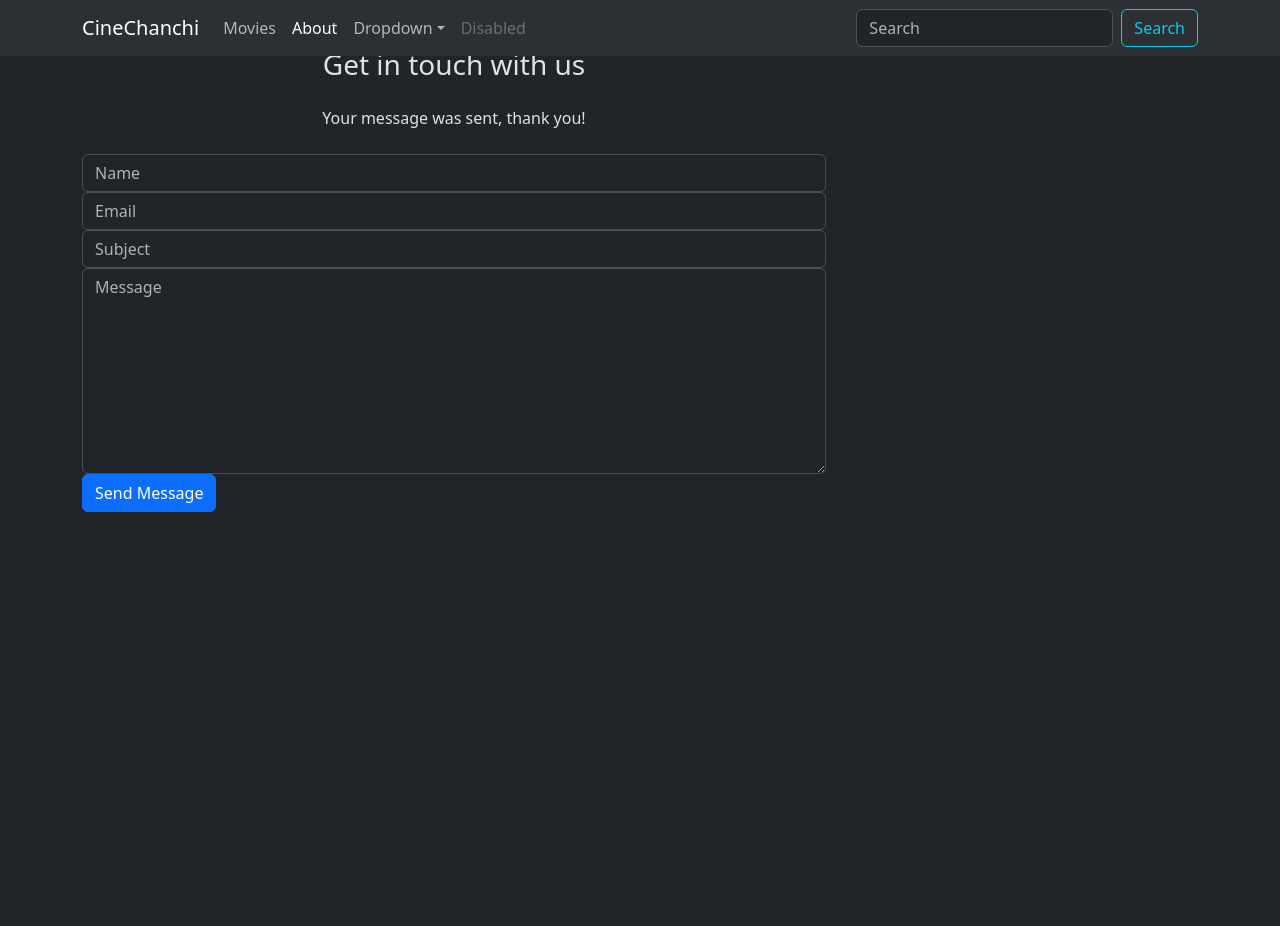
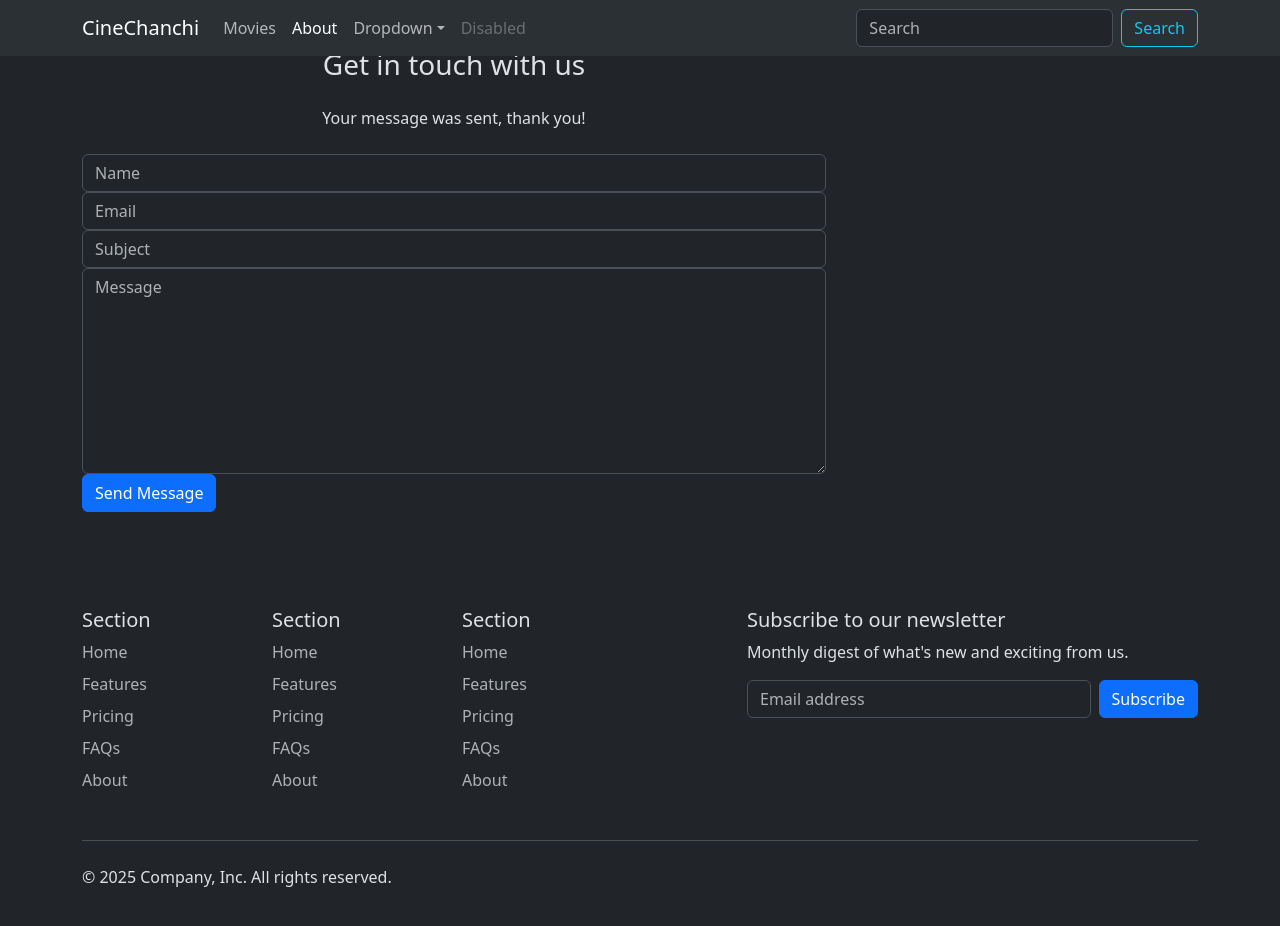
Before and after one commit to elliotgaramendi/cinechanchito, a React (Vite) app: page /about in a window 1280 px wide. Shown: the top 926 px of the page. Before the commit the page ends 800 px from the top, so only its background shows below. Built offline with nearby package versions, Linux system fonts and the light colour scheme.

Commit message:
feat: add Footer component and integrate it into App layout

```diff
--- a/src/App.jsx
+++ b/src/App.jsx
@@ -1,4 +1,5 @@
 import { Route, Routes } from "react-router"
+import Footer from "./components/Footer"
 import Header from "./components/Header"
 import About from "./pages/About"
 import Home from "./pages/Home"
@@ -13,6 +14,7 @@
         <Route path="/movies" element={<Movies />} />
         <Route path="/about" element={<About />} />
       </Routes>
+      <Footer />
     </>
   )
 }
--- /dev/null
+++ b/src/components/Footer.jsx
@@ -0,0 +1,64 @@
+const Footer = () => {
+  return (
+    <div className="container">
+      <footer className="py-5">
+        <div className="row">
+          <div className="col-6 col-md-2 mb-3">
+            <h5>Section</h5>
+            <ul className="nav flex-column">
+              <li className="nav-item mb-2"><a href="#" className="nav-link p-0 text-body-secondary">Home</a></li>
+              <li className="nav-item mb-2"><a href="#" className="nav-link p-0 text-body-secondary">Features</a></li>
+              <li className="nav-item mb-2"><a href="#" className="nav-link p-0 text-body-secondary">Pricing</a></li>
+              <li className="nav-item mb-2"><a href="#" className="nav-link p-0 text-body-secondary">FAQs</a></li>
+              <li className="nav-item mb-2"><a href="#" className="nav-link p-0 text-body-secondary">About</a></li>
+            </ul>
+          </div>
+          <div className="col-6 col-md-2 mb-3">
+            <h5>Section</h5>
+            <ul className="nav flex-column">
+              <li className="nav-item mb-2"><a href="#" className="nav-link p-0 text-body-secondary">Home</a></li>
+              <li className="nav-item mb-2"><a href="#" className="nav-link p-0 text-body-secondary">Features</a></li>
+              <li className="nav-item mb-2"><a href="#" className="nav-link p-0 text-body-secondary">Pricing</a></li>
+              <li className="nav-item mb-2"><a href="#" className="nav-link p-0 text-body-secondary">FAQs</a></li>
+              <li className="nav-item mb-2"><a href="#" className="nav-link p-0 text-body-secondary">About</a></li>
+            </ul>
+          </div>
+          <div className="col-6 col-md-2 mb-3">
+            <h5>Section</h5>
+            <ul className="nav flex-column">
+              <li className="nav-item mb-2"><a href="#" className="nav-link p-0 text-body-secondary">Home</a></li>
+              <li className="nav-item mb-2"><a href="#" className="nav-link p-0 text-body-secondary">Features</a></li>
+              <li className="nav-item mb-2"><a href="#" className="nav-link p-0 text-body-secondary">Pricing</a></li>
+              <li className="nav-item mb-2"><a href="#" className="nav-link p-0 text-body-secondary">FAQs</a></li>
+              <li className="nav-item mb-2"><a href="#" className="nav-link p-0 text-body-secondary">About</a></li>
+            </ul>
+          </div>
+          <div className="col-md-5 offset-md-1 mb-3">
+            <form>
+              <h5>Subscribe to our newsletter</h5>
+              <p>Monthly digest of what's new and exciting from us.</p>
+              <div className="d-flex flex-column flex-sm-row w-100 gap-2"> <label for="newsletter1"
+                className="visually-hidden">Email address</label> <input id="newsletter1" type="email" className="form-control"
+                  placeholder="Email address" /> <button className="btn btn-primary" type="button">Subscribe</button> </div>
+            </form>
+          </div>
+        </div>
+        <div className="d-flex flex-column flex-sm-row justify-content-between py-4 my-4 border-top">
+          <p>© 2025 Company, Inc. All rights reserved.</p>
+          <ul className="list-unstyled d-flex">
+            <li className="ms-3">
+              <a className="link-body-emphasis" href="#" aria-label="Instagram">
+              </a>
+            </li>
+            <li className="ms-3">
+              <a className="link-body-emphasis" href="#" aria-label="Facebook">
+              </a>
+            </li>
+          </ul>
+        </div>
+      </footer>
+    </div>
+  );
+}
+
+export default Footer;
```
